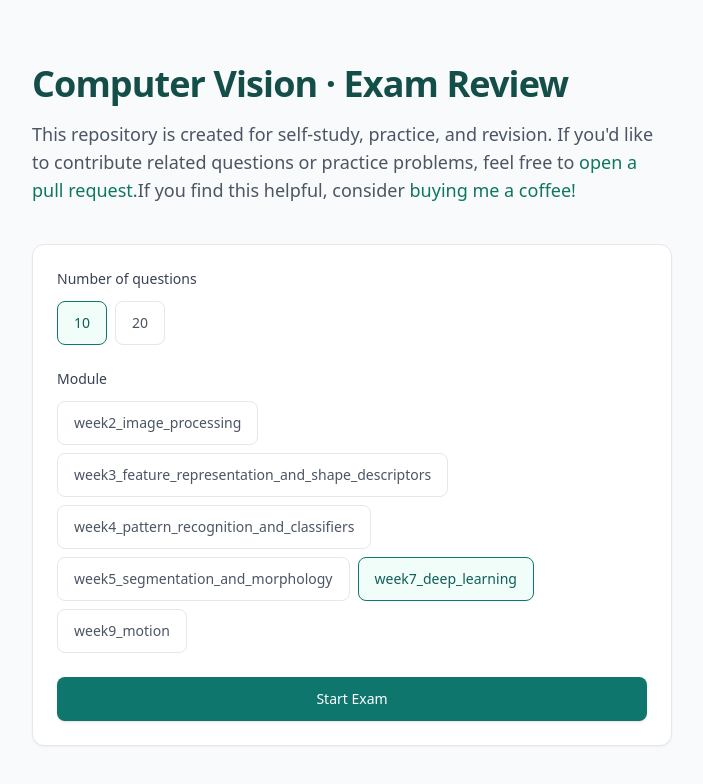
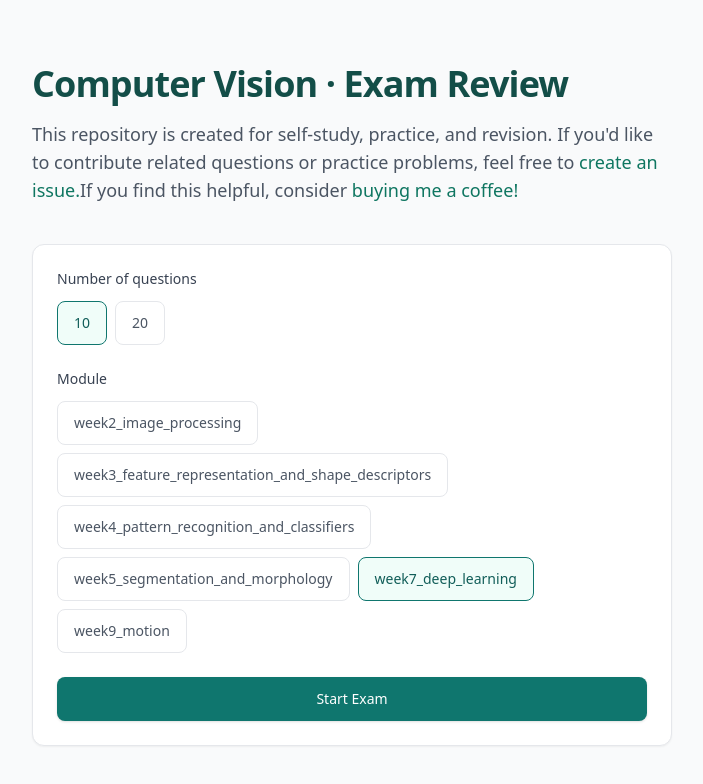
Before and after one commit to zhu-ting/Computer-Vision-Go, a React (Vite) app in the folder frontend/: page / in a window 1280 px wide. Shown: the top 784 px of the page, without its empty margins (288-991 px from the left). Built offline with nearby package versions, Linux system fonts and the light colour scheme; no server answers.

Commit message:
Update HomePage.tsx

```diff
--- a/frontend/src/pages/HomePage.tsx
+++ b/frontend/src/pages/HomePage.tsx
@@ -53,7 +53,7 @@ export default function HomePage() {
       <p className="mt-3 sm:mt-4 text-base sm:text-lg text-gray-600">
         This repository is created for self-study, practice, and revision.
         If you'd like to contribute related questions or practice problems, feel free to
-        <a href="https://github.com/zhu-ting/Computer-Vision-Go/pulls" style={{ color: "#0f7661" }}> open a pull request.</a>
+        <a href="https://github.com/zhu-ting/Computer-Vision-Go/issues" style={{ color: "#0f7661" }}> create an issue.</a>
         If you find this helpful, consider <a href="https://buymeacoffee.com/zhuting" style={{ color: "#0f7661" }}> buying me a coffee! </a>
       </p>
 
```
